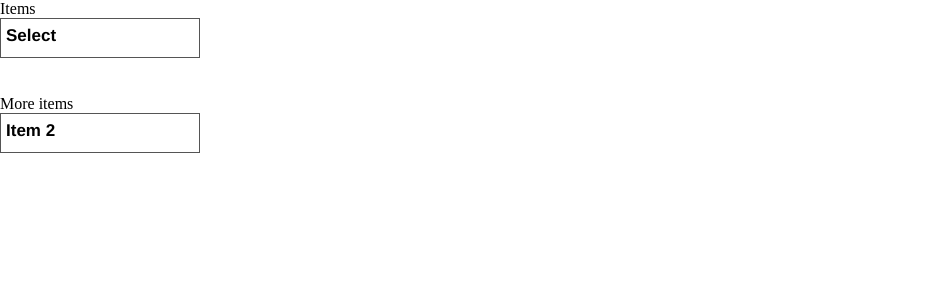
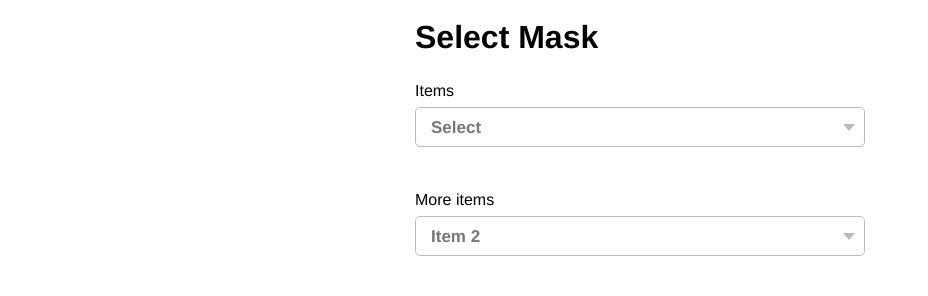
Before and after one commit to ourmaninamsterdam/mask, a website: page src/index.html in a window 1280 px wide. Shown: the whole page, without its empty margins (0-928 px from the left). Drawn offline with nearby package versions, Linux system fonts and the light colour scheme.

Commit message:
Add some styling

```diff
--- a/src/css/index.css
+++ b/src/css/index.css
@@ -5,21 +5,59 @@
 }
 
 body {
-  margin: 0;
+  font: 16px/200% Helvetica;
+  margin: 20px;
   padding: 0;
 }
 
+form {
+  margin: 0 auto;
+  max-width: 450px;
+  width: 100%;
+}
+
+label{
+  cursor: pointer;
+}
+
+label, select {
+  display: block;
+}
+
+
 .mask {
-  border: 1px solid #555;
+  border: 1px solid #bbb;
+  border-radius: 5px;
+  color: #777;
   display: block;
-  padding: 7px 5px;
+  line-height: 39px;
+  padding: 0 25px 0 15px;
+  position: relative;
 }
-.is-active {
+.mask:after {
+  content: '';
+  width: 0px;
+  height: 0px;
+  border-style: solid;
+  border-width: 7px 6px 0 6px;
+  border-color: #bbb transparent transparent transparent;
+  display: block;
+  margin-top: -3px;
+  position: absolute;
+  right: 9px;
+  top: 50%;
+}
+.mask.is-active,
+.mask-container:hover .mask {
   border-style: dashed;
-  border-color: blue;
+  border-color: #000;
+  color: #000;
+}
+.mask.is-active:after,
+.mask-container:hover .mask:after {
+  border-color: #000 transparent transparent transparent;
 }
 .mask, .select {
-  font-family: Helvetica;
   font-weight: bold;
   font-size: 17px;
   height: 40px;
@@ -40,12 +78,3 @@ body {
   padding: 0;
   position: relative;
 }
-form {
-  width: 200px;
-}
-label, select {
-  display: block;
-}
-select {
-  /*opacity: 0;*/
-}
--- a/src/index.html
+++ b/src/index.html
@@ -4,9 +4,12 @@
   <meta charset="UTF-8">
   <title>Select Mask</title>
   <link rel="stylesheet" href="css/index.css">
+  <meta name="viewport" content="width=device-width">
 </head>
 <body>
   <form action="" class="form">
+
+    <h1>Select Mask</h1>
 
     <label for="items1">Items</label>
     <select class="js-select-mask select visually-hidden" id="items1">
```
